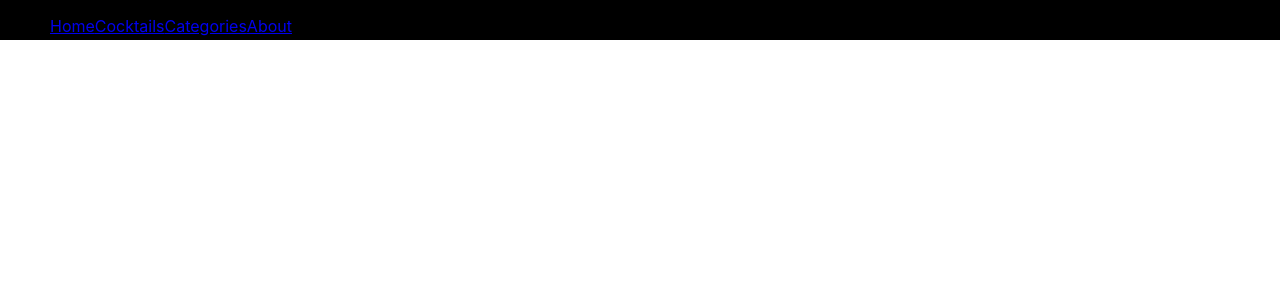
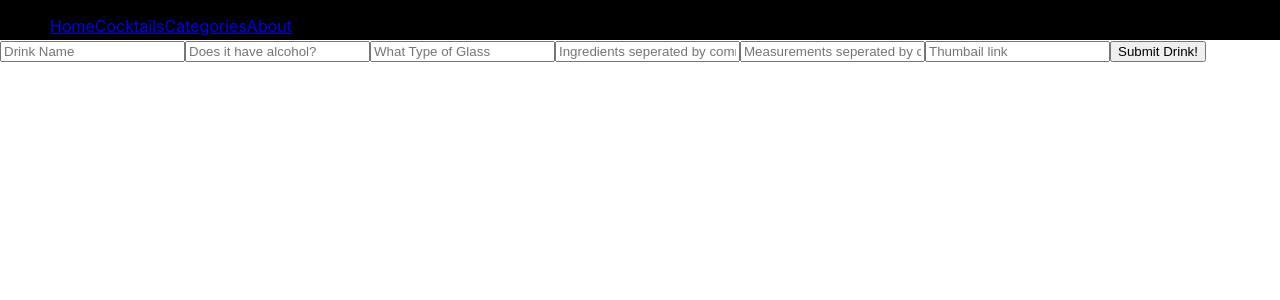
Before and after one commit to tully4school/thepoint, a React (Create React App) app: page /add in a window 1280 px wide. Shown: the top 300 px of the page. Built offline with nearby package versions, Linux system fonts and the light colour scheme; no server answers.

Commit message:
created a way to post

```diff
--- a/package.json
+++ b/package.json
@@ -8,6 +8,7 @@
 	"main": "index.js",
 	"private": true,
 	"dependencies": {
+		"axios": "^0.19.0",
 		"bootstrap": "^4.3.1",
 		"react": "^16.12.0",
 		"react-dom": "^16.12.0",
--- /dev/null
+++ b/src/components/AddDrink/AddDrink.js
@@ -0,0 +1,89 @@
+import React, { Component } from "react";
+import axios from "../../../node_modules/axios";
+const url = "http://localhost:8080/drinks";
+class AddDrink extends Component {
+	constructor(props) {
+		super(props);
+		this.state = {
+			drinkName: "",
+			alcohol: "",
+			drinkGlass: "",
+			drinkIngredients: "",
+			drinkMeasures: "",
+			drinkThumb: ""
+		};
+	}
+	handleChange = e => {
+		this.setState({ [e.target.name]: e.target.value });
+	};
+	handleSubmit = e => {
+		e.preventDefault();
+		console.log(this.state);
+		axios
+			.post(url, this.state)
+			.then(res => {
+				console.log(res);
+			})
+			.then(err => {
+				console.log(err);
+			});
+	};
+	render() {
+		const {
+			drinkName,
+			alcohol,
+			drinkGlass,
+			drinkIngredients,
+			drinkMeasures,
+			drinkThumb
+		} = this.state;
+		return (
+			<form onSubmit={this.handleSubmit}>
+				<input
+					type='text'
+					name='drinkName'
+					placeholder='Drink Name'
+					value={drinkName}
+					onChange={this.handleChange}
+				></input>
+				<input
+					type='text'
+					name='alcohol'
+					value={alcohol}
+					onChange={this.handleChange}
+					placeholder='Does it have alcohol?'
+				></input>
+				<input
+					type='text'
+					name='drinkGlass'
+					placeholder='What Type of Glass'
+					value={drinkGlass}
+					onChange={this.handleChange}
+				></input>
+				<input
+					type='text'
+					name='drinkIngredients'
+					placeholder='Ingredients seperated by comma'
+					value={drinkIngredients}
+					onChange={this.handleChange}
+				></input>
+				<input
+					type='text'
+					name='drinkMeasures'
+					placeholder='Measurements seperated by comma'
+					value={drinkMeasures}
+					onChange={this.handleChange}
+				></input>
+				<input
+					type='text'
+					name='drinkThumb'
+					value={drinkThumb}
+					onChange={this.handleChange}
+					placeholder='Thumbail link'
+				></input>
+				<button type='submit'>Submit Drink!</button>
+			</form>
+		);
+	}
+}
+export default AddDrink;
--- a/src/components/App/App.js
+++ b/src/components/App/App.js
@@ -2,6 +2,7 @@ import React, { Component } from "react";
 import Navbar from "../nav/Navbar";
 import Home from "../Home/Home";
 import Drinks from "../Drinks/Drinks";
+import AddDrink from "../AddDrink/AddDrink";
 import Categories from "../Categories/Categories";
 import Category from "../Categories/Category";
 import Drink from "../Categories/Drink";
@@ -25,6 +26,7 @@ class App extends Component {
 					<Route path='/' exact component={Home} />
 					<Route path='/drinks' component={Drinks} />
 					<Route path='/categories' exact component={Categories} />
+					<Route path='/add' component={AddDrink} />
 					<Route path='/about' component={About} />
 					<Route path='/categories/:drinkCategory' exact component={Category} />
 				</main>
```
Also changed, not shown: 1 other file (tests, documents, lock files or other folders).
